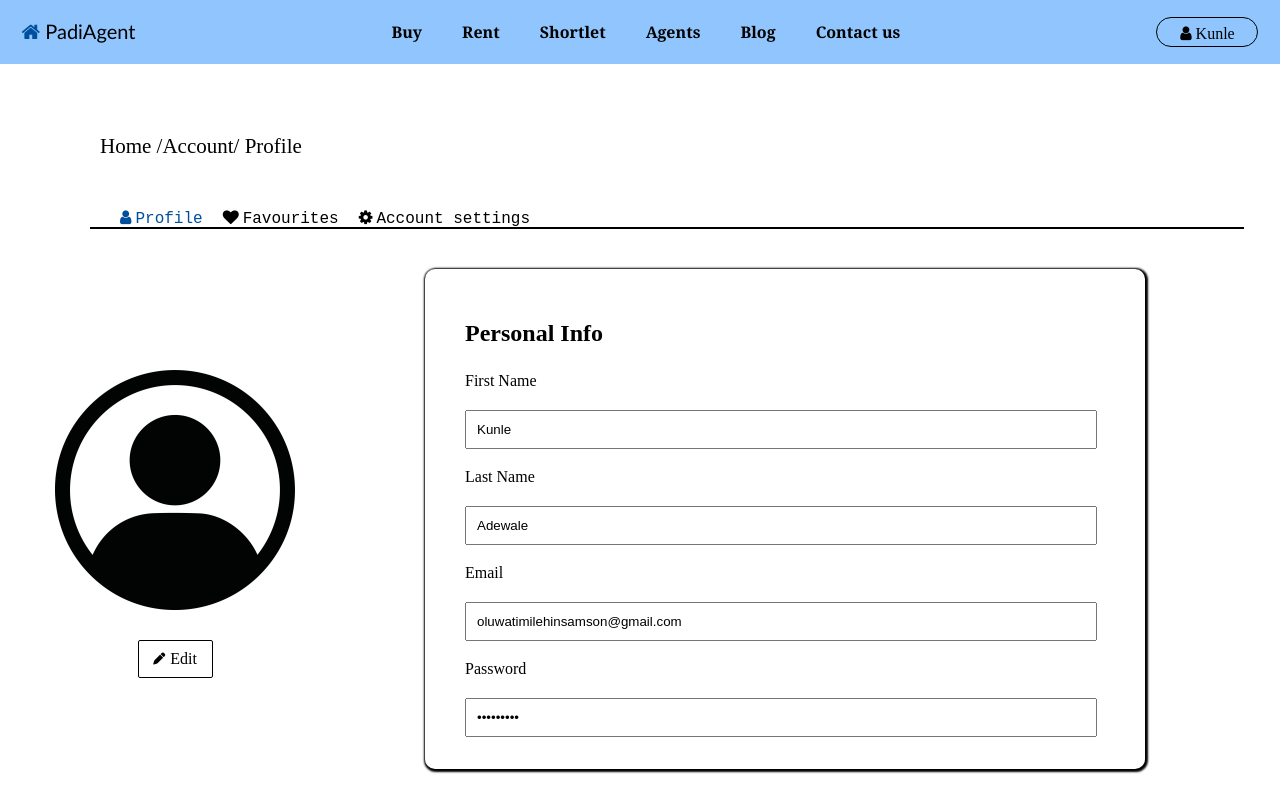
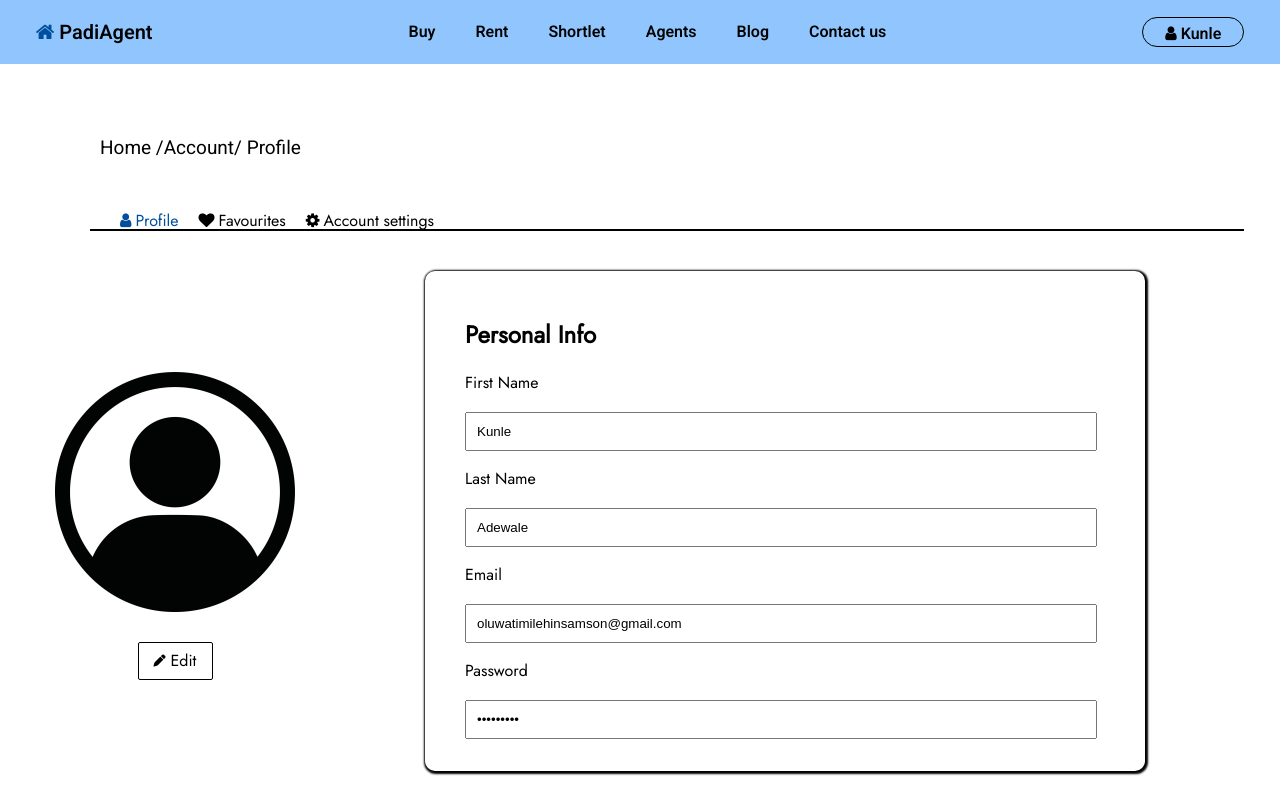
Before and after one commit to therealtmmy/Padi-Agent, a plain HTML site: page profile.html in a window 1280 px wide. Shown: the top 800 px of the page. Drawn offline with Linux system fonts and the light colour scheme.

Commit message:
Update fonts and added other features

```diff
--- a/login.css
+++ b/login.css
@@ -1,3 +1,6 @@
+@import url('https://fonts.googleapis.com/css2?family=Heebo&display=swap');
+@import url('https://fonts.googleapis.com/css2?family=Jost&display=swap');
+
 * {
     padding: 0%;
     margin: 0%;
@@ -100,6 +103,15 @@ h3 {
 input {
     width: 100%;
     padding: 10px;
+    font-family: 'Jost', sans-serif;
+}
+
+label {
+    font-family: 'Jost', sans-serif;
+}
+
+input > p {
+    font-family: 'Jost', sans-serif;
 }
 
 .checkboxDiv {
--- a/profile.css
+++ b/profile.css
@@ -1,3 +1,6 @@
+@import url('https://fonts.googleapis.com/css2?family=Heebo&display=swap');
+@import url('https://fonts.googleapis.com/css2?family=Jost&display=swap');
+
 * {
     padding: 0%;
     margin: 0%;
@@ -38,7 +41,7 @@ a:hover {
     display: flex;
     gap: 40px;
     font-weight: 700;
-    font-family: Cambria, Cochin, Georgia, Times, 'Times New Roman', serif;
+    font-family: 'Heebo', sans-serif;
 }
 
 .profile-box {
@@ -64,7 +67,8 @@ a:hover {
 .Home {
     margin-top: 70px;
     margin-left: 100px;
-    font-size: 21px;
+    font-size: 19px;
+    font-family: 'Heebo', sans-serif;
 }
 
 .Profile-tab {
@@ -87,6 +91,7 @@ a:hover {
 .tab {
     text-decoration: none;
     color: black;
+    font-family: 'Jost', sans-serif;
 }
 
 /* .tab:hover {
@@ -134,6 +139,7 @@ input {
     border: 1px solid black;
     padding: 9px;
     border-radius: 2px;
+    font-family: 'Jost', sans-serif;
 }
 
 #edit:hover {
@@ -150,6 +156,7 @@ input {
     margin-left: 50px;
     margin-bottom: 50px;
     box-shadow: 1px 1px 2px 2px #000000;
+    font-family: 'Jost', sans-serif;
 }
 
 
@@ -162,6 +169,7 @@ input {
     background-color: rgb(144, 198, 253);
     padding-top: 40px;
     line-height: 30px;
+    font-family: 'Jost', sans-serif;
 }
 
 .footerMain {
--- a/profile.html
+++ b/profile.html
@@ -6,6 +6,8 @@
     <meta name="viewport" content="width=device-width, initial-scale=1.0">
     <script src="https://kit.fontawesome.com/8e3a57f8a7.js" crossorigin="anonymous"></script>
     <link rel="stylesheet" href="https://cdnjs.cloudflare.com/ajax/libs/font-awesome/4.7.0/css/font-awesome.min.css">
+    <link rel="preconnect" href="https://fonts.gstatic.com" crossorigin>
+    <link href="https://fonts.googleapis.com/css2?family=Heebo:wght@600&display=swap" rel="stylesheet">
     <link rel="stylesheet" href="profile.css">
     <title>Profile</title>
 </head>
@@ -13,7 +15,7 @@
         <!-- nav-bar -->
         <div class="nav-bar" id="nav">
             <div class="logo">
-                <h1><i class="fa fa-house" style="color: rgb(0, 79, 157);"><a href="/index.html" style="font-family: 'Trebuchet MS', 'Lucida Sans Unicode', 'Lucida Grande', 'Lucida Sans', Arial, sans-serif;"> PadiAgent</a></i></h1>
+                <h1><i class="fa fa-house" style="color: rgb(0, 79, 157);"><a href="/index.html" style="font-family: 'Heebo', sans-serif; font-weight: 700;"> PadiAgent</a></i></h1>
             </div>
 
             <div class="nav-links">
@@ -26,7 +28,7 @@
             </div>
 
             <div class="profile-box">
-                <i class="fa fa-user"> <a href="/profile.html" style="font-family: 'Times New Roman', Times, serif;">Kunle</a></i>
+                <i class="fa fa-user"> <a href="/profile.html" style="font-family: 'Heebo', sans-serif; font-weight: 700;">Kunle</a></i>
             </div>
         </div>
 
@@ -38,9 +40,9 @@
         </div>
 
         <div class="Profile-tab">
-            <i class="fa fa-user" id="profile"> <a class="tab" href="" style="font-family: 'Courier New', Courier, monospace;" id="profile">Profile</a></i>
-        <i class="fa fa-heart" > <a class="tab" href="/favourite.html" style="font-family: 'Courier New', Courier, monospace;">Favourites</a></i>
-        <i class="fa fa-gear"> <a class="tab" href="" style="font-family: 'Courier New', Courier, monospace;">Account settings</a></i>
+            <i class="fa fa-user" id="profile"> <a class="tab" href="" id="profile">Profile</a></i>
+        <i class="fa fa-heart" > <a class="tab" href="/favourite.html" >Favourites</a></i>
+        <i class="fa fa-gear"> <a class="tab" href="" >Account settings</a></i>
         </div>
         <div class="line">
         </div>
@@ -70,7 +72,7 @@
         <!-- Footer -->
     <div class="footer">
         <div>
-            <h1 class="footerMain"><i class="fa fa-house" style="color: rgb(0, 79, 157);"><a href="" style="font-family: 'Trebuchet MS', 'Lucida Sans Unicode', 'Lucida Grande', 'Lucida Sans', Arial, sans-serif;"> PadiAgent</a></i></h1>
+            <h1 class="footerMain"><i class="fa fa-house" style="color: rgb(0, 79, 157);"><a href="" style="font-family: 'Heebo', sans-serif; font-weight: 700;"> PadiAgent</a></i></h1>
             <p>24 Arowolo Street, Yaya, Yabuku, Lagos, Nigeria</p>
         </div>
         <div>
```
Also changed, not shown: logIn.html (+2 -2 lines).
